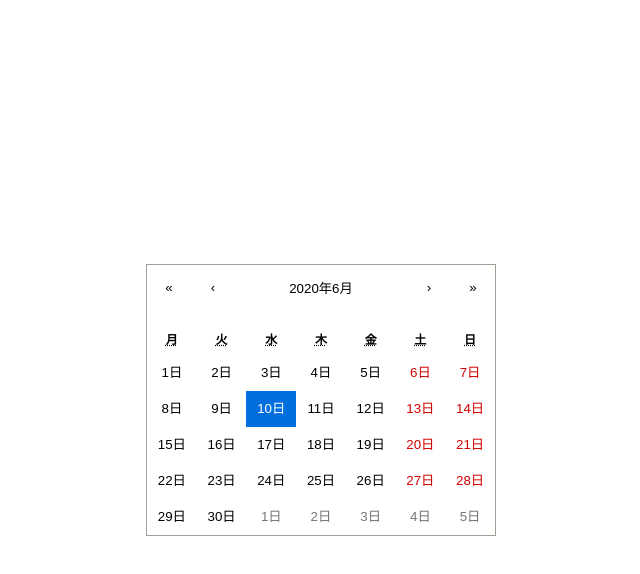
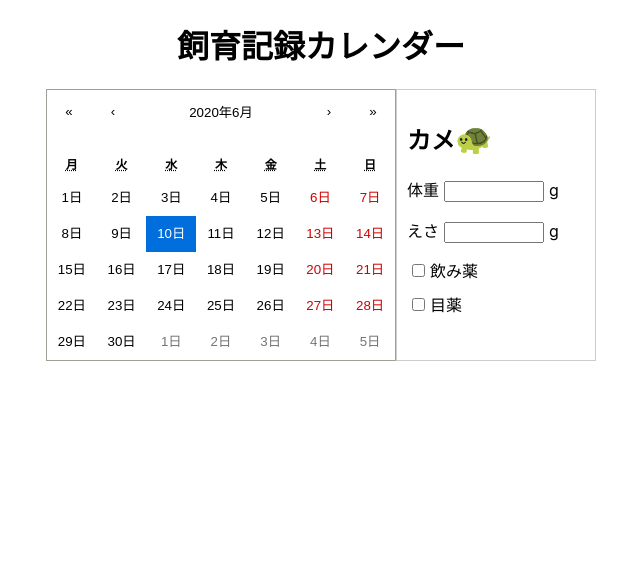
Before and after one commit to ayaka-kitabora/ts-study-calendar, a Next.js app: page / in a window 1280 px wide. Shown: the top 574 px of the page, without its empty margins (319-959 px from the left). Built offline with nearby package versions, Linux system fonts and the light colour scheme.

Commit message:
20200617

```diff
--- a/pages/_app.js
+++ /dev/null
@@ -1 +0,0 @@
-import 'react-calendar/dist/Calendar.css'
--- /dev/null
+++ b/pages/_app.tsx
@@ -0,0 +1,5 @@
+import 'react-calendar/dist/Calendar.css'
+import { AppProps } from 'next/app'
+export default function App({ Component, pageProps }: AppProps) {
+  return <Component {...pageProps} />
+}
--- a/pages/index.tsx
+++ b/pages/index.tsx
@@ -2,12 +2,37 @@ import Head from 'next/head'
 import React, {Component} from 'react'
 import Calendar from 'react-calendar'
 
-
+interface kame {
+  date: string,
+  taiju: number,
+  nomigusuri: boolean,
+  medusuri: boolean,
+  esa: number,
+}
 
 class Home extends React.Component {
   state = {
-    date: new Date(),
+    date: new Date() as Date,
+    kame: [{
+      date: '20200618',
+      taiju: 310,
+      nomigusuri: true,
+      medusuri: true,
+      esa: 100,
+    }] as kame[],
   }
+  // 書き方あってないっぽいけどこういうことがやりたい
+  currentKameData = this.state.kame.find((data: kame) => {
+    const date: Date = new Date(this.state.date)
+    const dateFormat: string = `${date.getFullYear()}${date.getMonth() + 1}${date.getDate()}`
+    if (data.date === dateFormat) {
+      return true
+    }
+  })
+  onChange = (date: Date) => {
+    this.setState({ date })
+  }
+
   render() {
     return (
       <div className="container">
@@ -17,23 +42,81 @@ class Home extends React.Component {
         </Head>
 
         <main>
-        <Calendar
-          locale="ja-JP"
-          value={this.state.date}
-        />
+          <h1>飼育記録カレンダー</h1>
+          <div className="contents">
+            <div className="calendar">
+              <Calendar
+                locale="ja-JP"
+                value={this.state.date}
+                onChange={this.onChange}
+              />
+            </div>
+            <div className="box">
+              <form>
+                <div className="form-box">
+                  <h2>カメ<span className="emoji">🐢</span></h2>
+                  <div className="form-row">
+                    <label>
+                      <span className="input-label">体重</span>
+                        <input className="input-number" type="number" value={this.currentKameData ? this.currentKameData.taiju : ''}></input>
+                      <span className="input-unit">g</span>
+                    </label>
+                  </div>
+                  <div className="form-row">
+                    <label>
+                      <span className="input-label">えさ</span>
+                        <input className="input-number" type="number"></input>
+                      <span className="input-unit">g</span>
+                    </label>
+                  </div>
+                  <div className="form-row">
+                    <label>
+                      <input type="checkbox"></input>
+                      <span className="input-label">飲み薬</span>
+                    </label>
+                  </div>
+                  <div className="form-row">
+                    <label>
+                      <input type="checkbox"></input>
+                      <span className="input-label">目薬</span>
+                    </label>
+                  </div>
+                </div>
+              </form>
+            </div>
+          </div>
         </main>
 
         <footer>
         </footer>
 
         <style jsx>{`
-          .container {
-            min-height: 100vh;
-            padding: 0 0.5rem;
+          .contents {
             display: flex;
-            flex-direction: column;
-            justify-content: center;
-            align-items: center;
+          }
+          main {
+            margin: 0 auto;
+            width: 550px;
+          }
+          .box {
+            padding: 10px;
+            border: 1px solid #ccc;
+            width: 200px;
+          }
+          .form-row {
+            margin-bottom: 10px;
+          }
+          input {
+            margin: 5px;
+          }
+          .input-number {
+            width: 100px;
+          }
+          h1 {
+            text-align: center;
+          }
+          .emoji {
+            font-size: 30px;
           }
         `}</style>
 
```
